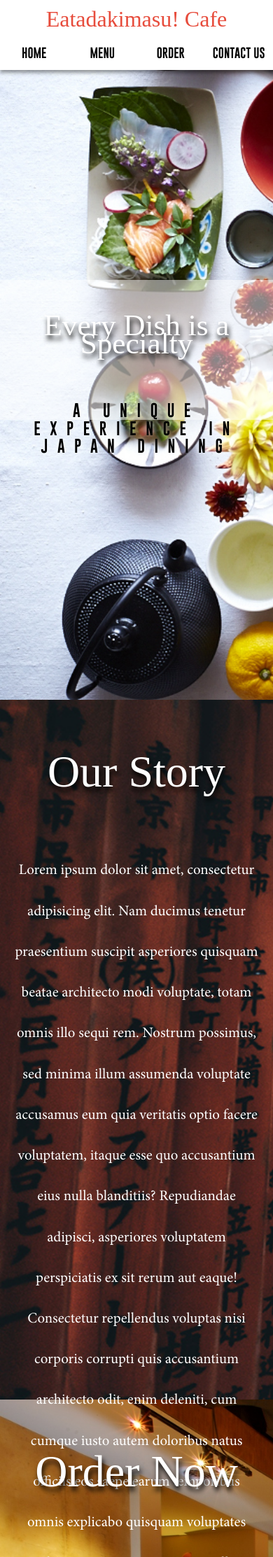
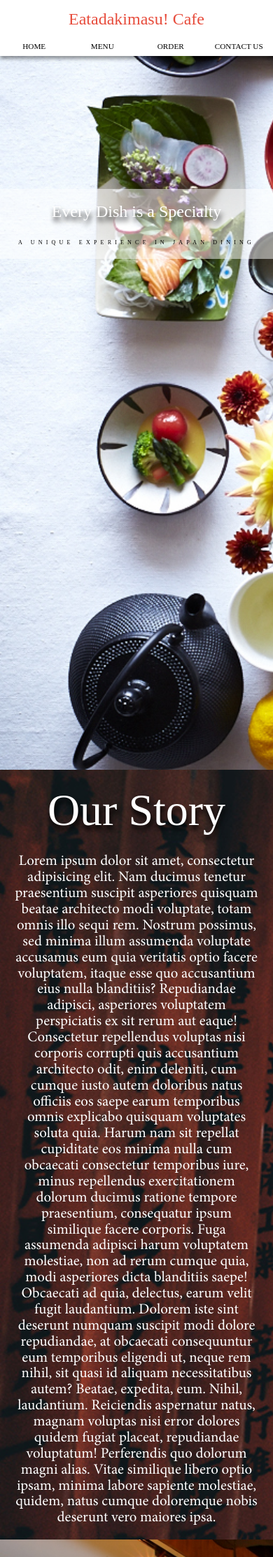
Before and after one commit to proLove0212/Eatadakimasu-Cafe, a PHP site: page / in a window 390 px wide. Shown: the top 2225 px of the page at 70% size. Run offline with PHP 8.4, Linux system fonts and the light colour scheme; some libraries are stand-ins or nearby versions; some web fonts are replaced.

Commit message:
(01-03-17) | 8:30AM)

```diff
--- a/public/css/main.css
+++ b/public/css/main.css
@@ -66,7 +66,7 @@
   height: inherit;
   width: 100px;
   background-color: transparent;
-  font-family: 'Gobold Reg';
+  font-family: 'Gobold Regular';
   font-size: 16px;
   border-style: none;
   border: 0;
@@ -78,8 +78,8 @@
   cursor: pointer;
 }
 
-.pimg1, .pimg2, .pimg3 {
-  height: 1000px;
+.bg {
+  height: 1100px;
   background-repeat: no-repeat;
   background-size: cover;
   background-attachment: fixed;
@@ -91,7 +91,6 @@
 
 .pimg2 {
   background-image: url("https://cdn.rawgit.com/nerdcorez/eatadakimasu-cafe/bdf09439/public/img/02.jpg"), url("../img/02.jpg");
-  margin: 0;
 }
 
 .pimg3 {
@@ -115,7 +114,7 @@
 }
 
 .mainan {
-  font-family: 'Gobold Reg';
+  font-family: 'Gobold Regular';
   font-size: 1.3em;
   letter-spacing: 0.65em;
   color: #000;
@@ -162,6 +161,9 @@
     width: 100%;
     margin: 10px auto;
   }
+  .bg {
+    background-attachment: scroll;
+  }
   .title {
     margin: 15px 0 0 0;
     display: flex;
@@ -171,6 +173,42 @@
     height: 200px;
   }
   .pimg1 .mainCapbg .main {
-    font-size: 2.7em;
+    font-size: 4em;
+    margin-bottom: 30px;
+  }
+  .pimg1 .mainCapbg .mainan {
+    font-size: 1em;
   }
 }
+
+@media only screen and (max-width: 395px) {
+  header {
+    height: 80px;
+  }
+  nav {
+    height: 30px;
+  }
+  .title {
+    font-size: 1.5em;
+  }
+  .nav {
+    font-size: .7em;
+  }
+  .pimg1 .mainCapbg {
+    top: 270px;
+    height: 100px;
+  }
+  .pimg1 .mainCapbg .main {
+    font-size: 1.5em;
+    margin: 20px 0 10px 0;
+  }
+  .pimg1 .mainCapbg .mainan {
+    font-size: .5em;
+  }
+  .pimg2 .container-story .sub {
+    margin: 45px 0 30px 0;
+  }
+  .pimg2 .container-story .subnan {
+    line-height: 1.1em;
+  }
+}
--- a/public/css/main.scss
+++ b/public/css/main.scss
@@ -53,7 +53,7 @@
     height: inherit;
     width: 100px;
     background-color: transparent;
-    font-family: 'Gobold Reg';
+    font-family: 'Gobold Regular';
     font-size: 16px;
     border-style: none;
     border: 0;
@@ -65,8 +65,8 @@
     cursor: pointer;
 }
 
-.pimg1, .pimg2, .pimg3{
-    height: 1000px;
+.bg{
+    height: 1100px;
     background-repeat: no-repeat;
     background-size: cover;
     background-attachment: fixed;
@@ -79,7 +79,6 @@
 
 .pimg2{
     background-image: url('https://cdn.rawgit.com/nerdcorez/eatadakimasu-cafe/bdf09439/public/img/02.jpg'), url('../img/02.jpg');
-    margin:0;
 }
 
 .pimg3{
@@ -103,7 +102,7 @@
 }
 
 .mainan{
-    font-family: 'Gobold Reg';
+    font-family:'Gobold Regular';
     font-size: 1.3em;
     letter-spacing: 0.65em;
     color: #000;
@@ -148,10 +147,13 @@
     nav{
         display: flex;
         justify-content: space-around;
-
         height: 50px;
         width: 100%;
         margin: 10px auto;
+    }
+
+    .bg{
+        background-attachment: scroll;
     }
 
     .title{
@@ -164,8 +166,55 @@
         .mainCapbg{
             height: 200px;
             .main{
-                font-size: 2.7em;
+                font-size: 4em;
+                margin-bottom: 30px;
+            }
+            .mainan{
+                font-size: 1em;
             }
         }
     }
 }
+
+@media only screen and (max-width: 395px){
+    header{
+        height: 80px;
+    }
+
+    nav{
+        height: 30px;
+    }
+
+    .title{
+        font-size: 1.5em;
+    }
+
+    .nav{
+        font-size: .7em;
+    }
+
+    .pimg1{
+        .mainCapbg{
+            top: 270px;
+            height: 100px;
+            .main{
+                font-size: 1.5em;
+                margin: 20px 0 10px 0;
+            }
+            .mainan{
+                font-size: .5em;
+            }
+        }
+    }
+
+    .pimg2{
+        .container-story{
+            .sub{
+                margin: 45px 0 30px 0;
+            }
+            .subnan{
+                line-height: 1.1em;
+            }
+        }
+    }
+}
--- a/public/index.html
+++ b/public/index.html
@@ -1,12 +1,13 @@
 <!DOCTYPE>
 <html>
     <head>
-        <meta name="viewport" content="width=device-width, initial-scale=1.0">
+         <meta name="viewport" content="width=device-width, initial-scale=1.0">
 
         <script src="https://www.gstatic.com/firebasejs/4.1.5/firebase.js"></script>
         <script src="./js/init.js"></script>
-        <link rel="stylesheet" href="https://rawgit.com/nerdcorez/eatadakimasu-cafe/master/public/css/main.min.css">
-        <!-- <link rel="stylesheet" href="./css/main.min.css"> -->
+        <!-- <link rel="stylesheet" href="https://rawgit.com/nerdcorez/eatadakimasu-cafe/master/public/css/main.min.css">  -->
+        <link rel="stylesheet" href="./css/main.css">
+        <title>Eatadakimasu Cafe | Welcome</title>
     </head>
 
     <body>
@@ -22,14 +23,14 @@
 
         <div class="container">
 
-            <div class="pimg1">
+            <div class="pimg1 bg">
                 <div class="mainCapbg">
                     <p class="main Cap">Every Dish is a Specialty</p>
                     <p class="mainan Cap">A UNIQUE EXPERIENCE IN JAPAN DINING</p>
                 </div>
             </div>
 
-            <div class="pimg2">
+            <div class="pimg2 bg">
                 <div class="container-story">
                     <p class="sub Cap">Our Story</p>
                     <p class="subnan Cap">
@@ -38,12 +39,14 @@
                 </div>
             </div>
 
-            <div class="pimg3">
+            <div class="pimg3 bg">
                 <div class="container-order">
                     <span class="sub Cap">Order Now</span>
-                    <p class="mainan Cap"></p>
                 </div>
             </div>
+            <footer>
+                a
+            </footer>
         </div>
     </body>
 </html>
```
Also changed, not shown: public/css/main.min.css, public/js/app.js.
